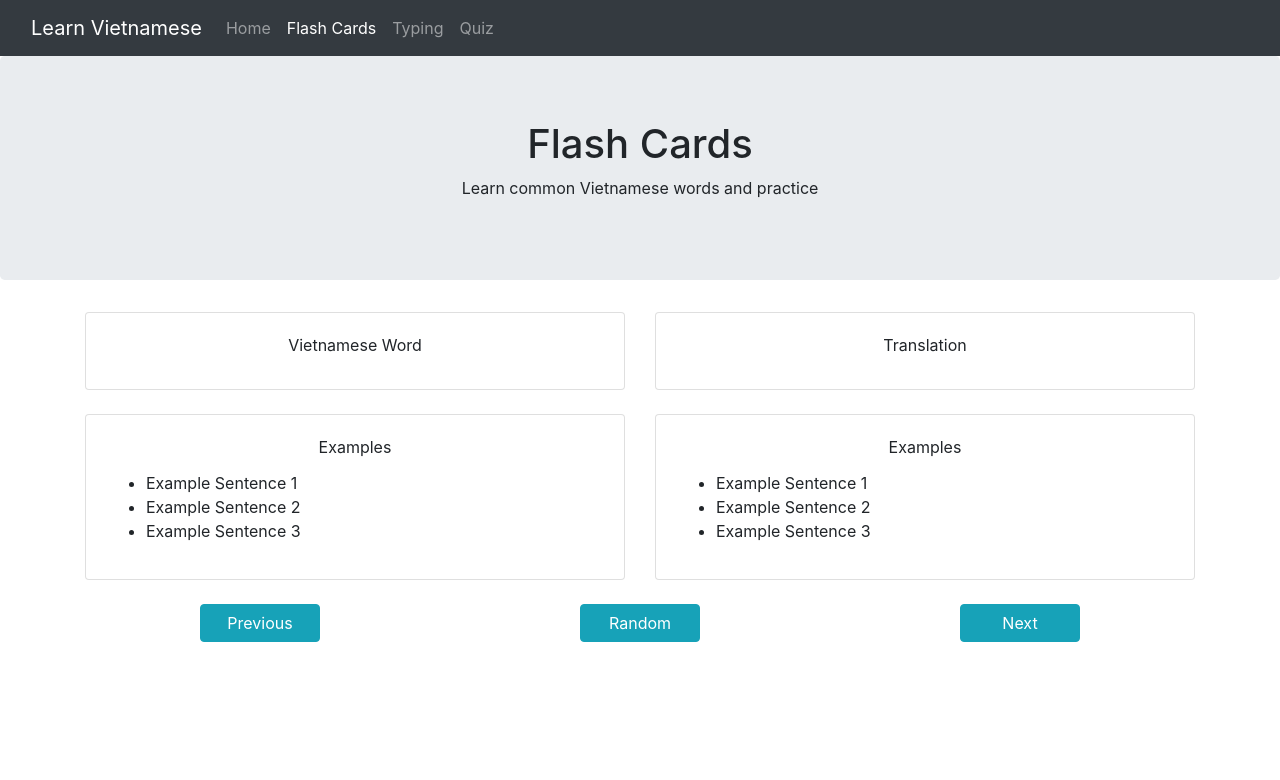
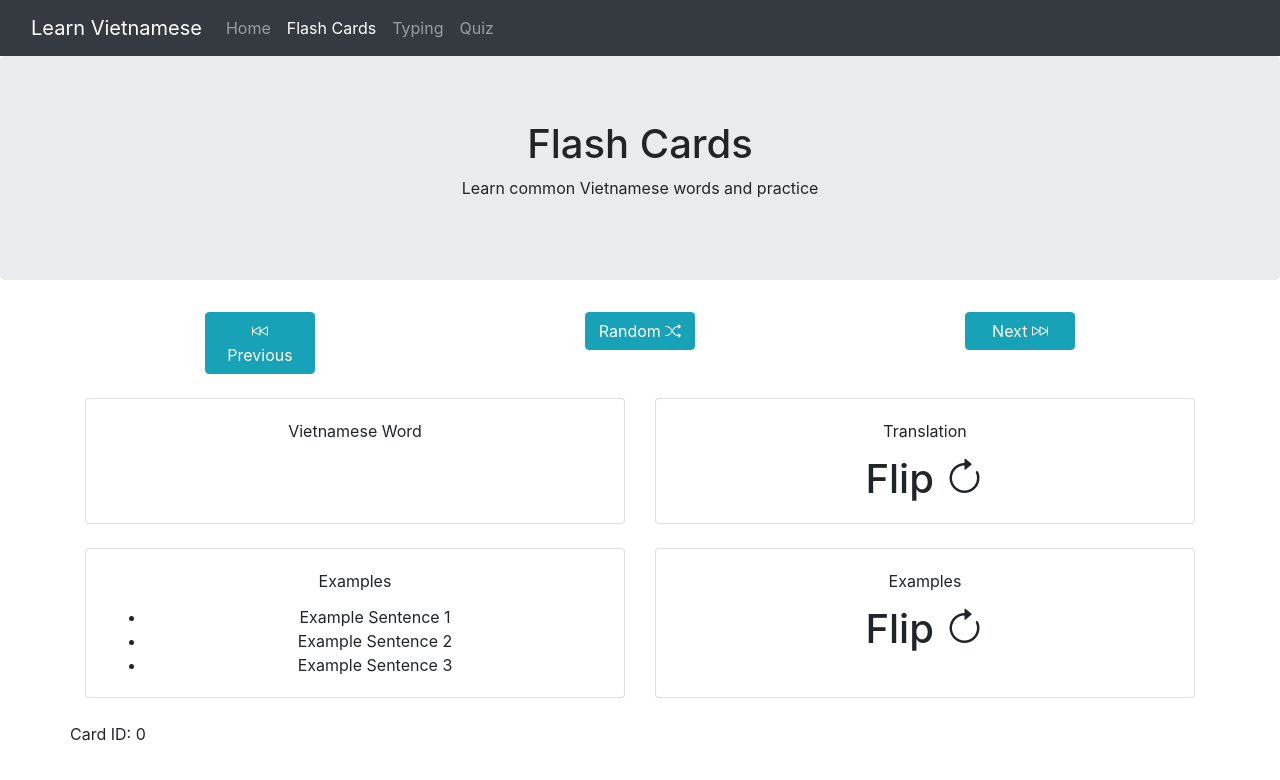
Before and after one commit to GrantFBarnes/learn-vietnamese, an Angular app: page /flash in a window 1280 px wide. Shown: the top 780 px of the page. Built offline with nearby package versions, Linux system fonts and the light colour scheme; no server answers.

Commit message:
adding click to flip on flash cards

```diff
--- a/src/app/flash/flash.component.css
+++ b/src/app/flash/flash.component.css
@@ -1,3 +1,3 @@
 button {
-  width: 120px;
+  width: 110px;
 }
--- a/src/app/flash/flash.component.html
+++ b/src/app/flash/flash.component.html
@@ -4,36 +4,64 @@
 </div>
 
 <div class="container">
+  <div class="row center">
+    <div class="col-4">
+      <button type="button" class="btn btn-info" (click)="previousCard()">
+        <i class="bi bi-skip-backward"></i>
+        Previous
+      </button>
+    </div>
+    <div class="col-4">
+      <button type="button" class="btn btn-info" (click)="randomCard()">
+        Random
+        <i class="bi bi-shuffle"></i>
+      </button>
+    </div>
+    <div class="col-4">
+      <button type="button" class="btn btn-info" (click)="nextCard()">
+        Next
+        <i class="bi bi-skip-forward"></i>
+      </button>
+    </div>
+  </div>
+  <br />
   <div class="card-deck center">
-    <div class="card">
+    <div class="card" (click)="showSection('word')">
       <div class="card-body">
         <p class="card-title">Vietnamese Word</p>
-        <h1 class="card-text">{{ card.word }}</h1>
+        <h1 class="card-text" *ngIf="flipped.word; else clickToFlip">
+          {{ card.word }}
+        </h1>
       </div>
     </div>
-    <div class="card">
+    <div class="card" (click)="showSection('translation')">
       <div class="card-body">
         <p class="card-title">Translation</p>
-        <h1 class="card-text">{{ card.translation }}</h1>
+        <h1 class="card-text" *ngIf="flipped.translation; else clickToFlip">
+          {{ card.translation }}
+        </h1>
       </div>
     </div>
   </div>
   <br />
-  <div class="card-deck">
-    <div class="card">
+  <div class="card-deck center">
+    <div class="card" (click)="showSection('word_examples')">
       <div class="card-body">
-        <p class="card-title center">Examples</p>
-        <ul>
+        <p class="card-title">Examples</p>
+        <ul class="card-text" *ngIf="flipped.word_examples; else clickToFlip">
           <li>Example Sentence 1</li>
           <li>Example Sentence 2</li>
           <li>Example Sentence 3</li>
         </ul>
       </div>
     </div>
-    <div class="card">
+    <div class="card" (click)="showSection('translation_examples')">
       <div class="card-body">
-        <p class="card-title center">Examples</p>
-        <ul>
+        <p class="card-title">Examples</p>
+        <ul
+          class="card-text"
+          *ngIf="flipped.translation_examples; else clickToFlip"
+        >
           <li>Example Sentence 1</li>
           <li>Example Sentence 2</li>
           <li>Example Sentence 3</li>
@@ -42,21 +70,13 @@
     </div>
   </div>
   <br />
-  <div class="row center">
-    <div class="col-4">
-      <button type="button" class="btn btn-info" (click)="previousCard()">
-        Previous
-      </button>
-    </div>
-    <div class="col-4">
-      <button type="button" class="btn btn-info" (click)="randomCard()">
-        Random
-      </button>
-    </div>
-    <div class="col-4">
-      <button type="button" class="btn btn-info" (click)="nextCard()">
-        Next
-      </button>
-    </div>
+  <div class="row">
+    <p>Card ID: {{ card.id }}</p>
   </div>
 </div>
+
+<ng-template #clickToFlip>
+  <h1 class="card-text clickable">
+    Flip&nbsp;<i class="bi bi-arrow-clockwise"></i>
+  </h1>
+</ng-template>
--- a/src/app/flash/flash.component.ts
+++ b/src/app/flash/flash.component.ts
@@ -5,6 +5,13 @@ interface Card {
   id: number;
   word: string;
   translation: string;
+}
+
+interface SectionsFlipped {
+  word: boolean;
+  translation: boolean;
+  word_examples: boolean;
+  translation_examples: boolean;
 }
 
 @Component({
@@ -17,6 +24,13 @@ export class FlashComponent implements OnInit {
   idx: number = 0;
   card: Card = { id: 0, word: '', translation: '' };
   cards: Card[] = [];
+  defaultFlipped: SectionsFlipped = {
+    word: true,
+    translation: false,
+    word_examples: true,
+    translation_examples: false,
+  };
+  flipped: SectionsFlipped = JSON.parse(JSON.stringify(this.defaultFlipped));
 
   constructor(private httpService: HttpService) {}
 
@@ -36,12 +50,14 @@ export class FlashComponent implements OnInit {
       this.idx = this.idx - 1;
     }
     this.card = this.cards[this.idx];
+    this.flipped = JSON.parse(JSON.stringify(this.defaultFlipped));
   }
 
   randomCard(): void {
     if (!this.cards.length) return;
     this.idx = Math.floor(Math.random() * this.cards.length);
     this.card = this.cards[this.idx];
+    this.flipped = JSON.parse(JSON.stringify(this.defaultFlipped));
   }
 
   nextCard(): void {
@@ -54,5 +70,19 @@ export class FlashComponent implements OnInit {
       this.idx = next;
     }
     this.card = this.cards[this.idx];
+    this.flipped = JSON.parse(JSON.stringify(this.defaultFlipped));
+  }
+
+  showSection(section: string): void {
+    switch (section) {
+      case 'word':
+      case 'translation':
+      case 'word_examples':
+      case 'translation_examples':
+        this.flipped[section] = true;
+        break;
+      default:
+        break;
+    }
   }
 }
--- a/src/index.html
+++ b/src/index.html
@@ -22,6 +22,12 @@
 
     <!-- Latest compiled JavaScript -->
     <script src="https://maxcdn.bootstrapcdn.com/bootstrap/4.5.2/js/bootstrap.min.js"></script>
+
+    <!-- Bootstrap icons -->
+    <link
+      rel="stylesheet"
+      href="https://cdn.jsdelivr.net/npm/bootstrap-icons@1.4.1/font/bootstrap-icons.css"
+    />
   </head>
   <body>
     <app-root></app-root>
--- a/src/styles.css
+++ b/src/styles.css
@@ -26,3 +26,7 @@
 .center {
   text-align: center;
 }
+
+.clickable {
+  cursor: pointer;
+}
```
Also changed, not shown: 1 other file (tests, documents, lock files or other folders).
